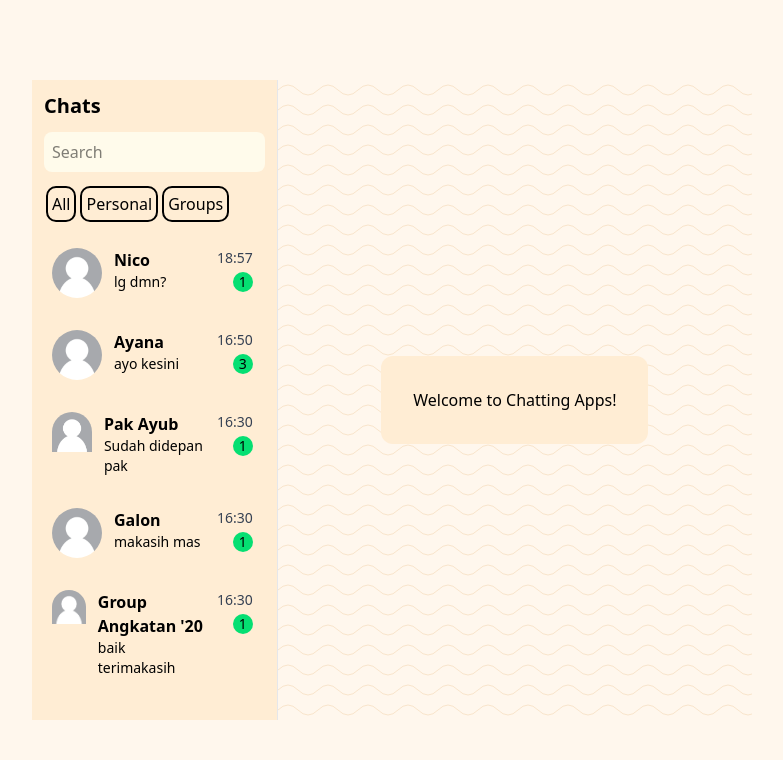
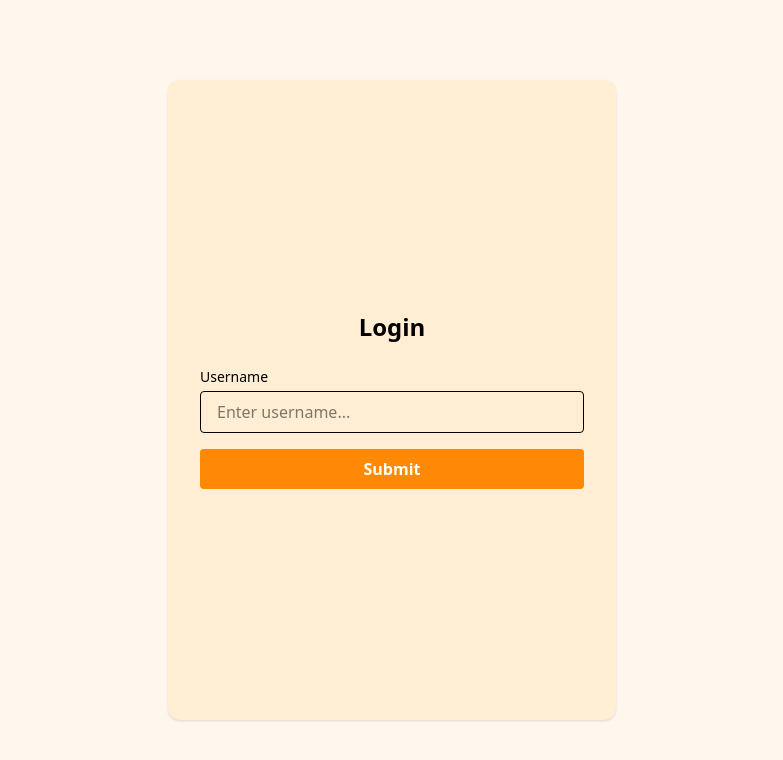
Before and after one commit to vnnico/chat-video-call, a React (Vite) app in the folder frontend/: page / in a window 1280 px wide. Shown: the top 760 px of the page, without its empty margins (248-1031 px from the left). Built offline with nearby package versions, Linux system fonts and the light colour scheme.

Commit message:
feat: simple multi room message exchange

```diff
--- a/frontend/src/App.tsx
+++ b/frontend/src/App.tsx
@@ -1,12 +1,66 @@
-// import { VideoCall } from "./pages/VideoCall";
-import { Chat } from "./pages/Chat";
+import { useState } from "react";
+import { api } from "./api/api";
+import { useAuth } from "./contexts/AuthContext";
+import type { User } from "./contexts/AuthContext";
+import { useNavigate } from "react-router";
+
+type LoginResponse = {
+  data: User | null;
+  message: string;
+};
 
 function App() {
+  const [username, setUsername] = useState("");
+  const { setUser } = useAuth();
+  const navigate = useNavigate();
+
+  const handleSubmit = async (e: React.FormEvent) => {
+    e.preventDefault();
+    if (!username.trim()) return alert("Username cannot be empty");
+
+    try {
+      const result = await api<LoginResponse>("/login", {
+        method: "POST",
+        body: JSON.stringify({ username }),
+      });
+
+      setUser(result.data);
+      navigate("/chat", { replace: true });
+    } catch (err) {
+      if (err instanceof Error) {
+        alert(`Gagal login: ${err.message}`);
+      } else {
+        alert("Gagal login: unknown error");
+      }
+    }
+  };
+
   return (
-    <div className="bg-orange-50 h-screen sm:px-20 sm:py-10 md:px-70 md:py-20 justify-center">
-      <div className="h-full w-full">
-        <Chat></Chat>
-        {/* <VideoCall></VideoCall> */}
+    <div className="bg-orange-50 h-screen sm:px-20 sm:py-10 md:px-70 md:py-20 flex justify-center items-center">
+      <div className="h-full w-full flex justify-center items-center">
+        <div className="w-full h-full max-w-md bg-orange-100 rounded-xl shadow p-8 flex flex-col justify-center">
+          <h1 className="text-2xl font-bold text-center mb-6">Login</h1>
+
+          <form onSubmit={handleSubmit} className="space-y-4">
+            <div>
+              <label className="block text-sm mb-1 font-medium">Username</label>
+              <input
+                type="text"
+                value={username}
+                onChange={(e) => setUsername(e.target.value)}
+                placeholder="Enter username..."
+                className="w-full px-4 py-2 rounded border focus:outline-none focus:ring-2 focus:ring-orange-300"
+              />
+            </div>
+
+            <button
+              type="submit"
+              className="w-full bg-orange-400 hover:bg-orange-500 text-white font-semibold py-2 rounded transition"
+            >
+              Submit
+            </button>
+          </form>
+        </div>
       </div>
     </div>
   );
--- /dev/null
+++ b/frontend/src/api/api.ts
@@ -0,0 +1,33 @@
+const BASE_URL = "http://localhost:3000";
+
+export async function api<T>(
+  endpoint: string,
+  options: RequestInit = {}
+): Promise<T> {
+  const res = await fetch(`${BASE_URL}${endpoint}`, {
+    headers: {
+      "Content-Type": "application/json",
+      ...(options.headers || {}),
+    },
+    ...options,
+  });
+
+  if (!res.ok) {
+    let message = "Something went wrong";
+
+    try {
+      const body = await res.json();
+      if (body && typeof body.message === "string") {
+        message = body.message;
+      }
+    } catch {
+      // fallback ke text biasa
+      const text = await res.text();
+      if (text) message = text;
+    }
+
+    throw new Error(message);
+  }
+
+  return res.json() as Promise<T>;
+}
--- a/frontend/src/components/Chatbox.tsx
+++ b/frontend/src/components/Chatbox.tsx
@@ -34,7 +34,8 @@ export function Chatbox({ chatboxs, openChat, changeChatType }: ChatBoxProps) {
       </div>
 
       {/* Chatboxs */}
-      {chatboxs.map((chatbox) => (
+      {chatboxs &&
+        chatboxs?.map((chatbox) => (
           <div
             className={
               activeChatbox.current === chatbox.id
@@ -64,9 +65,12 @@ export function Chatbox({ chatboxs, openChat, changeChatType }: ChatBoxProps) {
             </div>
             <div className="ms-auto flex flex-col">
               <p className="ms-auto text-sm text-gray-700">{chatbox.timeAt}</p>
+
+              {chatbox.totalMessages > 0 && (
                 <div className="rounded-full bg-green-400 w-5 mt-1 ms-auto text-end ">
                   <p className="text-sm text-center">{chatbox.totalMessages}</p>
                 </div>
+              )}
             </div>
           </div>
         ))}
--- a/frontend/src/components/Message.tsx
+++ b/frontend/src/components/Message.tsx
@@ -1,260 +1,122 @@
 import moment from "moment";
 import type { Moment } from "moment";
-import { useEffect, useState } from "react";
+import { useEffect, useState, type ChangeEvent } from "react";
+import { useAuth } from "../contexts/AuthContext";
+import { socket } from "../services/socket";
 import { v4 } from "uuid";
-
-const generateTime = (
-  year: number,
-  month: number,
-  date: number,
-  hour: number,
-  minute: number
-): Moment => {
-  return moment().set({
-    year,
-    month,
-    date,
-    hour,
-    minute,
-    second: 0,
-  });
-};
 
 interface MessageProps {
   activeChat: string;
   peerName: string;
+  peerId: string;
   isGroup: boolean;
 }
 
 type Message = {
   id: string;
-  convId: string;
-  ownedBy: number;
-  name: string;
+  roomId: string;
+  senderId: string | undefined;
+  recipientId: string;
   text: string;
-  timeAt: Moment;
+  createdAt: Moment;
 };
 
-export function Message({ activeChat, peerName, isGroup }: MessageProps) {
-  const messages: Message[] = [
-    {
-      id: v4(),
-      convId: "conv1",
-      ownedBy: 2,
-      name: "Nico",
-      text: "pp",
-      timeAt: generateTime(2025, 10, 18, 10, 10),
-    },
-    {
-      id: v4(),
-      convId: "conv1",
-      ownedBy: 1,
-      name: "Bro",
-      text: "nic mau king pangsit ga",
-      timeAt: generateTime(2025, 10, 19, 17, 10),
-    },
-    {
-      id: v4(),
-      convId: "conv1",
-      ownedBy: 1,
-      name: "Bro",
-      text: "gw otw pulang bntr lg",
-      timeAt: generateTime(2025, 10, 19, 17, 10),
-    },
-    {
-      id: v4(),
-      convId: "conv1",
-      ownedBy: 1,
-      name: "Bro",
-      text: "p",
-      timeAt: generateTime(2025, 10, 19, 17, 11),
-    },
-    {
-      id: v4(),
-      convId: "conv1",
-      ownedBy: 2,
-      name: "Nico",
-      text: "bntr psn gojek",
-      timeAt: generateTime(2025, 10, 19, 17, 12),
-    },
-    {
-      id: v4(),
-      convId: "conv1",
-      ownedBy: 2,
-      name: "Nico",
-      text: "kabarin kalo smpe",
-      timeAt: generateTime(2025, 10, 19, 17, 12),
-    },
-    {
-      id: v4(),
-      convId: "conv1",
-      ownedBy: 1,
-      name: "Bro",
-      text: "oke",
-      timeAt: generateTime(2025, 10, 19, 17, 13),
-    },
-    {
-      id: v4(),
-      convId: "conv1",
-      ownedBy: 1,
-      name: "Bro",
-      text: "dah sampe",
-      timeAt: generateTime(2025, 10, 19, 17, 20),
-    },
-    {
-      id: v4(),
-      convId: "conv1",
-      ownedBy: 1,
-      name: "Bro",
-      text: "lu mau apa",
-      timeAt: generateTime(2025, 10, 19, 17, 23),
-    },
-    {
-      id: v4(),
-      convId: "conv1",
-      ownedBy: 1,
-      name: "Bro",
-      text: "gw psen dlu aja ya",
-      timeAt: generateTime(2025, 10, 19, 17, 23),
-    },
-    {
-      id: v4(),
-      convId: "conv1",
-      ownedBy: 2,
-      name: "Nico",
-      text: "sabar macet",
-      timeAt: generateTime(2025, 10, 19, 17, 31),
-    },
-    {
-      id: v4(),
-      convId: "conv1",
-      ownedBy: 2,
-      name: "Nico",
-      text: "ada truk molen 2 ngalang jalan",
-      timeAt: generateTime(2025, 10, 19, 17, 33),
-    },
-    {
-      id: v4(),
-      convId: "conv1",
-      ownedBy: 1,
-      name: "Bro",
-      text: "okok",
-      timeAt: generateTime(2025, 10, 19, 17, 35),
-    },
-    {
-      id: v4(),
-      convId: "conv1",
-      ownedBy: 1,
-      name: "Bro",
-      text: "kevin jg lagi otw",
-      timeAt: generateTime(2025, 10, 19, 17, 36),
-    },
-    {
-      id: v4(),
-      convId: "conv1",
-      ownedBy: 2,
-      name: "Nico",
-      text: "ajak david juga",
-      timeAt: generateTime(2025, 10, 19, 17, 38),
-    },
-    {
-      id: v4(),
-      convId: "conv1",
-      ownedBy: 1,
-      name: "Bro",
-      text: "abar gw chat",
-      timeAt: generateTime(2025, 10, 19, 17, 38),
-    },
-    {
-      id: v4(),
-      convId: "conv1",
-      ownedBy: 2,
-      name: "Nico",
-      text: "avjdsij vovnsdoivncsoivnoisdcvsodicnsodncsidcnosdvnsocnsdoicjsdoicjsdoicvsdionsdnsodnvonsvosnv",
-      timeAt: generateTime(2025, 10, 19, 17, 40),
-    },
-    {
-      id: v4(),
-      convId: "conv1",
-      ownedBy: 1,
-      name: "Bro",
-      text: "apaan njirr",
-      timeAt: generateTime(2025, 10, 19, 17, 41),
-    },
-    {
-      id: v4(),
-      convId: "conv1",
-      ownedBy: 2,
-      name: "Nico",
-      text: "kepencet",
-      timeAt: generateTime(2025, 10, 19, 18, 30),
-    },
-    {
-      id: v4(),
-      convId: "conv1",
-      ownedBy: 1,
-      name: "Bro",
-      text: "oiii",
-      timeAt: generateTime(2025, 10, 20, 18, 30),
-    },
-    {
-      id: v4(),
-      convId: "group1",
-      ownedBy: 1,
-      name: "Bro",
-      text: "oiii",
-      timeAt: generateTime(2025, 11, 20, 18, 30),
-    },
-    {
-      id: v4(),
-      convId: "group1",
-      ownedBy: 2,
-      name: "Nico",
-      text: "testingg broo",
-      timeAt: generateTime(2025, 11, 20, 18, 33),
-    },
-    {
-      id: v4(),
-      convId: "group1",
-      ownedBy: 1,
-      name: "Bro",
-      text: "mana yang lain",
-      timeAt: generateTime(2025, 11, 20, 18, 33),
-    },
-    {
-      id: v4(),
-      convId: "group1",
-      ownedBy: 3,
-      name: "David",
-      text: "apa ni",
-      timeAt: generateTime(2025, 11, 20, 19, 30),
-    },
-    {
-      id: v4(),
-      convId: "group1",
-      ownedBy: 4,
-      name: "Hansen",
-      text: "eakkk",
-      timeAt: generateTime(2025, 11, 20, 19, 35),
-    },
-    {
-      id: v4(),
-      convId: "group1",
-      ownedBy: 4,
-      name: "Hansen",
-      text: "gas ayce",
-      timeAt: generateTime(2025, 11, 20, 19, 35),
-    },
-  ];
+export function Message({
+  activeChat,
+  peerName,
+  peerId,
+  isGroup,
+}: MessageProps) {
   const [messageBox, setMessageBox] = useState<Message[]>([]);
+  const [isSend, setIsSend] = useState<boolean>(false);
+  const [message, setMessage] = useState<string>("");
+  const { user } = useAuth();
 
-  const currentId = 1;
+  // Listen for initial messages
+  useEffect(() => {
+    if (!activeChat) return;
 
-  useEffect(() => {
-    if (activeChat) {
-      setMessageBox(messages.filter((msg) => msg.convId === activeChat));
+    const handleSync = ({ data }: any) => {
+      const parsedData = data.map((m: Message) => ({
+        ...m,
+        createdAt: moment(m.createdAt),
+      }));
+      setMessageBox(parsedData);
+      setIsSend(true);
+    };
+
+    const handleNewMessage = ({ data }: any) => {
+      const { message, tempId } = data;
+
+      // Check if current active chat room matches with incoming message
+      // Original sender's message bubble, update its ID and createdAt to match server truth.
+      if (message.roomId !== activeChat) return;
+
+      setMessageBox((prev) => {
+        const tempExists = prev.some((m) => m.id === tempId);
+        if (tempExists) {
+          return prev.map((msg) =>
+            msg.id === tempId
+              ? { ...msg, id: message.id, createdAt: moment(message.createdAt) }
+              : msg
+          );
+        }
+        return [...prev, { ...message, createdAt: moment(message.createdAt) }];
+      });
+    };
+
+    // Listen for stored messages
+    socket.on("sync messages", handleSync);
+
+    // Listen for incoming message
+    socket.on("new message", handleNewMessage);
+
+    return () => {
+      socket.off("sync messages", handleSync);
+      socket.off("new message", handleNewMessage);
+    };
+  }, [activeChat, user]);
+
+  // Socket send message
+  const sendMessage = (e: React.FormEvent) => {
+    e.preventDefault();
+    if (!activeChat) return;
+
+    if (!message || message.trim() === "") return;
+
+    const tempId = v4();
+
+    const msg: Message = {
+      id: tempId,
+      roomId: activeChat,
+      senderId: user?.id,
+      recipientId: peerId,
+      text: message,
+      createdAt: moment(),
+    };
+
+    // Push to bubble
+    setMessageBox([...messageBox, msg]);
+
+    // Send only if socket is connected
+    if (socket.connected) {
+      socket.emit("send message", { msg }, (res: any) => {
+        if (!res?.ok) alert("failed to send message");
+
+        // Set status is sent
+      });
+    } else {
+      // Push to offline storage
     }
-  }, [activeChat]);
+
+    setMessage("");
+  };
+
+  // Handle message input
+  const handleMessage = (e: ChangeEvent<HTMLInputElement>) => {
+    setMessage(e.target.value);
+  };
+
   return (
     <>
       {activeChat && peerName ? (
@@ -285,11 +147,13 @@ export function Message({ activeChat, peerName, isGroup }: MessageProps) {
           >
             {/* Chat Bubbles */}
             {messageBox &&
-              messageBox.map((cb, index) => (
+              messageBox?.map((cb, index) => (
                 <div
+                  key={cb.id}
                   className={
-                    index === 0 ||
-                    (index > 0 && cb.name !== messageBox.at(index + 1)?.name)
+                    index > 0 &&
+                    (cb.senderId !== messageBox.at(index + 1)?.senderId ||
+                      cb.recipientId !== messageBox.at(index + 1)?.recipientId)
                       ? "mb-6"
                       : "mb-1"
                   }
@@ -297,11 +161,11 @@ export function Message({ activeChat, peerName, isGroup }: MessageProps) {
                   {/* Day and time title */}
                   {index === 0 ||
                   (index > 0 &&
-                    cb.timeAt.day() !==
-                      messageBox.at(index - 1)?.timeAt.day()) ? (
+                    cb.createdAt.day() !==
+                      messageBox.at(index - 1)?.createdAt.day()) ? (
                     <div className="w-full text-center py-4">
                       <p className="text-[12px] text-gray-700">
-                        {cb.timeAt.format("dddd, DD MMMM YYYY")}
+                        {cb.createdAt.format("dddd, DD MMMM YYYY")}
                       </p>
                     </div>
                   ) : (
@@ -310,11 +174,13 @@ export function Message({ activeChat, peerName, isGroup }: MessageProps) {
 
                   {/* Chat Bubble */}
                   <div className="flex gap-3">
-                    {isGroup && cb.ownedBy !== currentId && (
+                    {isGroup && cb.senderId !== user?.id && (
                       <div className="rounded-full w-[40px] overflow-hidden h-[40px]">
                         {index === 0 ||
                         (index > 0 &&
-                          cb.name !== messageBox.at(index - 1)?.name) ? (
+                          (cb.senderId !== messageBox.at(index + 1)?.senderId ||
+                            cb.recipientId !==
+                              messageBox.at(index + 1)?.recipientId)) ? (
                           <img
                             src="./public/image/profile.webp"
                             alt=""
@@ -328,26 +194,27 @@ export function Message({ activeChat, peerName, isGroup }: MessageProps) {
                     <div
                       key={cb.id}
                       className={` w-fit max-w-[20rem] break-words py-2 rounded-lg ps-3 pe-4  ${
-                        cb.ownedBy === currentId
+                        cb.senderId === user?.id
                           ? "ms-auto bg-amber-100"
                           : "bg-orange-100"
                       }`}
                     >
                       {isGroup &&
-                        cb.ownedBy !== currentId &&
+                        cb.senderId !== user?.id &&
                         (index === 0 ||
                           (index > 0 &&
-                            cb.name !== messageBox.at(index - 1)?.name)) && (
+                            cb.recipientId !==
+                              messageBox.at(index - 1)?.recipientId)) && (
                           <p className="text-sm text-red-500 pb-2 font-semibold ">
-                            {cb.name}
+                            {cb.recipientId}
                           </p>
                         )}
                       <div className="flex items-end gap-2 ">
                         <p className="text-md break-all whitespace-pre-wrap overflow-hidden">
                           {cb.text}
                         </p>
-                        <p className="text-[11px] text-gray-700 whitespace-nowrap flex-shrink-0">
-                          {moment(cb.timeAt).format("LT")}
+                        <p className="text-[11px] text-gray-700 whitespace-nowrap flex-shrink-0 ">
+                          {moment(cb.createdAt).format("LT")}
                         </p>
                       </div>
                     </div>
@@ -356,16 +223,24 @@ export function Message({ activeChat, peerName, isGroup }: MessageProps) {
               ))}
           </div>
           {/* Message Input */}
-          <div className="bg-orange-100 flex gap-2 p-3">
+          <form onSubmit={sendMessage} className="bg-orange-100 flex gap-2 p-3">
             <div className="w-full rounded-lg bg-amber-50 p-4">
               <input
                 type="text"
+                value={message}
                 placeholder="Type a message"
                 className="w-full outline-amber-50 focus:outline-none"
+                onChange={handleMessage}
               />
             </div>
-            <p className="text-sm m-auto p-1">Send</p>
-          </div>
+            <button
+              className="text-sm m-auto cursor-pointer p-5 hover:bg-amber-100 hover:rounded-lg"
+              disabled={!isSend}
+              type="submit"
+            >
+              Send
+            </button>
+          </form>
         </div>
       ) : (
         <div
--- /dev/null
+++ b/frontend/src/contexts/AuthContext.tsx
@@ -0,0 +1,33 @@
+import React, { createContext, useContext, useState } from "react";
+
+export type User = {
+  id: string;
+  name: string;
+};
+
+type AuthContextType = {
+  user: User | null;
+  setUser: (user: User | null) => void;
+};
+
+const AuthContext = createContext<AuthContextType | undefined>(undefined);
+
+export const AuthProvider: React.FC<{ children: React.ReactNode }> = ({
+  children,
+}) => {
+  const [user, setUser] = useState<User | null>(null);
+
+  return (
+    <AuthContext.Provider value={{ user, setUser }}>
+      {children}
+    </AuthContext.Provider>
+  );
+};
+
+export const useAuth = () => {
+  const ctx = useContext(AuthContext);
+  if (!ctx) {
+    throw new Error("useAuth must be used inside <AuthProvider>");
+  }
+  return ctx;
+};
--- a/frontend/src/main.tsx
+++ b/frontend/src/main.tsx
@@ -1,10 +1,37 @@
-import { StrictMode } from "react";
 import { createRoot } from "react-dom/client";
+import { BrowserRouter, Routes, Route } from "react-router-dom";
 import "./style.css";
 import App from "./App.tsx";
+import { Chat } from "./pages/Chat.tsx";
+import { VideoCall } from "./pages/VideoCall.tsx";
+import { AuthProvider } from "./contexts/AuthContext.tsx";
 
 createRoot(document.getElementById("root")!).render(
-  <StrictMode>
-    <App />
-  </StrictMode>
+  <AuthProvider>
+    <BrowserRouter>
+      <Routes>
+        <Route path="/" element={<App></App>}></Route>
+        <Route
+          path="/chat"
+          element={
+            <div className="bg-orange-50 h-screen sm:px-20 sm:py-10 md:px-70 md:py-20 justify-center">
+              <div className="h-full w-full">
+                <Chat></Chat>
+              </div>
+            </div>
+          }
+        ></Route>
+        <Route
+          path="/video-call"
+          element={
+            <div className="bg-orange-50 h-screen sm:px-20 sm:py-10 md:px-70 md:py-20 justify-center">
+              <div className="h-full w-full">
+                <VideoCall></VideoCall>
+              </div>
+            </div>
+          }
+        ></Route>
+      </Routes>
+    </BrowserRouter>
+  </AuthProvider>
 );
--- a/frontend/src/pages/Chat.tsx
+++ b/frontend/src/pages/Chat.tsx
@@ -1,7 +1,10 @@
 import { useEffect, useState } from "react";
 import { Chatbox } from "../components/Chatbox";
 import { Message } from "../components/Message";
-import { v4 } from "uuid";
+import { socket } from "../services/socket";
+import { useNavigate } from "react-router";
+import { useAuth } from "../contexts/AuthContext";
+import moment, { type Moment } from "moment";
 
 export type Chatbox = {
   id: string;
@@ -14,94 +17,86 @@ export type Chatbox = {
   members: string[];
 };
 
-const chatboxsList: Chatbox[] = [
-  {
-    id: "conv1",
-    name: "Nico",
-    preview: "lg dmn?",
-    timeAt: "18:57",
-    totalMessages: 1,
-    isRead: false,
-    chatType: "Personal",
-    members: [],
-  },
-  {
-    id: v4(),
-    name: "Ayana",
-    preview: "ayo kesini",
-    timeAt: "16:50",
-    totalMessages: 3,
-    isRead: false,
-    chatType: "Personal",
-    members: [],
-  },
-  {
-    id: v4(),
-    name: "Pak Ayub",
-    preview: "Sudah didepan pak",
-    timeAt: "16:30",
-    totalMessages: 1,
-    isRead: false,
-    chatType: "Personal",
-    members: [],
-  },
-  {
-    id: v4(),
-    name: "Galon",
-    preview: "makasih mas",
-    timeAt: "16:30",
-    totalMessages: 1,
-    isRead: false,
-    chatType: "Personal",
-    members: [],
-  },
-  {
-    id: v4(),
-    name: "Group Angkatan '20",
-    preview: "baik terimakasih",
-    timeAt: "16:30",
-    totalMessages: 1,
-    isRead: true,
-    chatType: "Groups",
-    members: ["Andi", "Tono", "Kina"],
-  },
-  {
-    id: "group1",
-    name: "EXHUMA",
-    preview: "oke w otw",
-    timeAt: "16:30",
-    totalMessages: 1,
-    isRead: false,
-    chatType: "Groups",
-    members: ["David", "Hansen", "Nata", "Wilson", "Kevin", "Nico"],
-  },
-];
-
 export function Chat() {
   let [activeChat, setActiveChat] = useState<string>("");
   let [chatType, setChatType] = useState<string>("All");
 
   let [peerName, setPeerName] = useState<string>("");
+  let [peerId, setPeerId] = useState<string>("");
   let [isGroup, setIsGroup] = useState<boolean>(false);
-  let [chatboxs, setChatboxs] = useState<Chatbox[]>(chatboxsList);
+  let [chatboxs, setChatboxs] = useState<Chatbox[]>([]);
+
+  const navigate = useNavigate();
+
+  const { user } = useAuth();
+
+  useEffect(() => {
+    if (!user?.id) {
+      navigate("/", { replace: true });
+    }
+  }, [user]);
 
   const openChat = (id: string, name: string, isGroup: boolean) => {
     setActiveChat(id);
     setPeerName(name);
     setIsGroup(isGroup);
+
+    // Get all messages of current room
+    // Id adalah roomId.
+    socket.emit("open chat by roomId", { roomId: id }, (res: any) => {
+      if (!res?.ok) return;
+      setPeerId(res?.peerId);
+    });
   };
 
   const changeChatType = (chatType: string) => {
     setChatType(chatType);
   };
 
+  // useEffect(() => {
+  //   if (chatType === "All") {
+  //     setChatboxs(chatboxsList);
+  //   } else {
+  //     setChatboxs(chatboxsList.filter((cb) => cb.chatType === chatType));
+  //   }
+  // }, [chatType]);
+
   useEffect(() => {
-    if (chatType === "All") {
-      setChatboxs(chatboxsList);
-    } else {
-      setChatboxs(chatboxsList.filter((cb) => cb.chatType === chatType));
-    }
-  }, [chatType]);
+    // Check if user has set
+    if (!user) return;
+
+    // Set socket auth
+    socket.auth = {
+      user,
+    };
+    // Socket connect to server (harusnya ada middleware)
+    socket.connect();
+
+    // LISTEN: Get list of the room upon connection
+    socket.on("chats list", ({ data }) => {
+      setChatboxs(data);
+    });
+
+    // LISTEN: Get notification
+    socket.on("new notification", ({ data }) => {
+      console.log(data);
+      setChatboxs((prev) => {
+        const exist = prev.some((cb) => cb.id === data.id);
+
+        if (!exist) return prev;
+
+        return prev.map((cb) =>
+          cb.id === data.id
+            ? {
+                ...cb,
+                preview: data.message,
+                timeAt: moment(data.timeAt).format("DD/MM/YYYY"),
+              }
+            : cb
+        );
+      });
+    });
+  }, [user]);
 
   return (
     <div className="w-full h-full flex divide-x divide-gray-200">
@@ -131,6 +126,7 @@ export function Chat() {
       <Message
         activeChat={activeChat}
         peerName={peerName}
+        peerId={peerId}
         isGroup={isGroup}
       ></Message>
     </div>
--- /dev/null
+++ b/frontend/src/services/socket.ts
@@ -0,0 +1,7 @@
+import { io, Socket } from "socket.io-client";
+
+const URL = "http://localhost:3000";
+
+export const socket: Socket = io(URL, {
+  autoConnect: false,
+});
```
Also changed, not shown: frontend/package.json (+5 -2 lines), frontend/src/pages/Login.tsx (added), 2 other files (tests, documents, lock files or other folders). Lines whose indentation alone changed are shown as unchanged.
